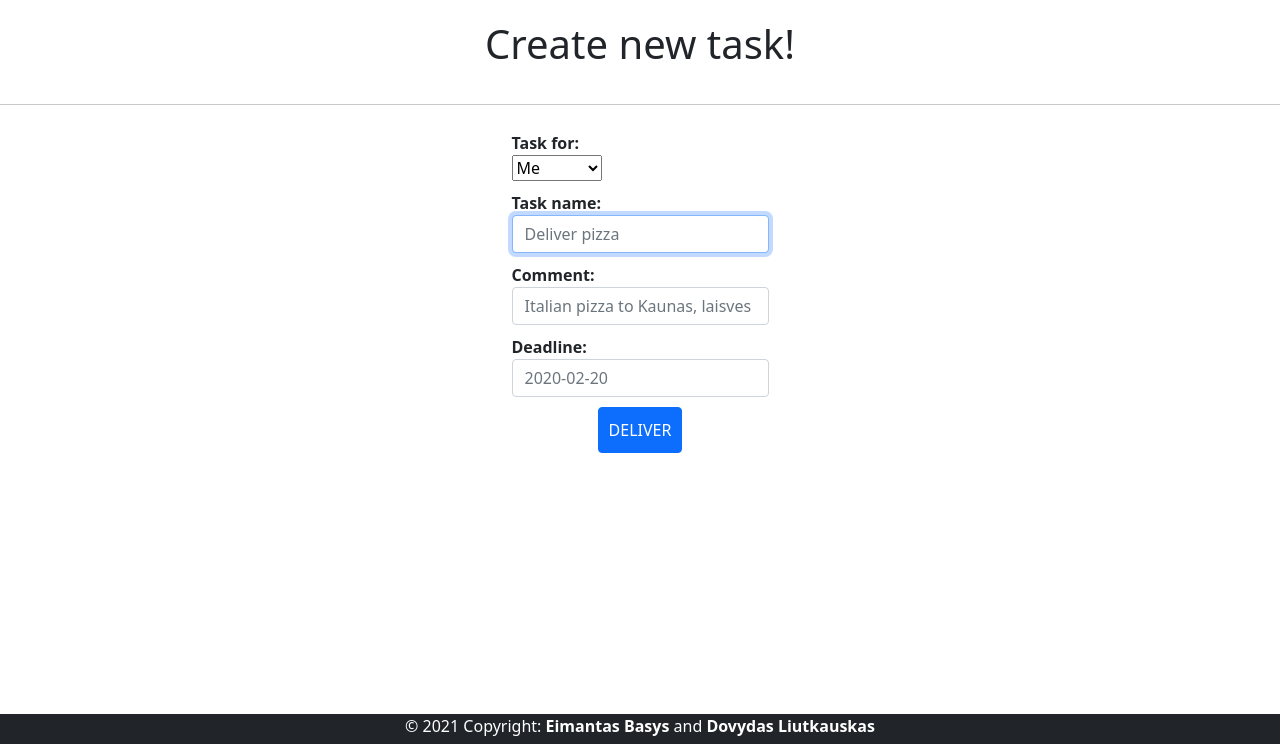
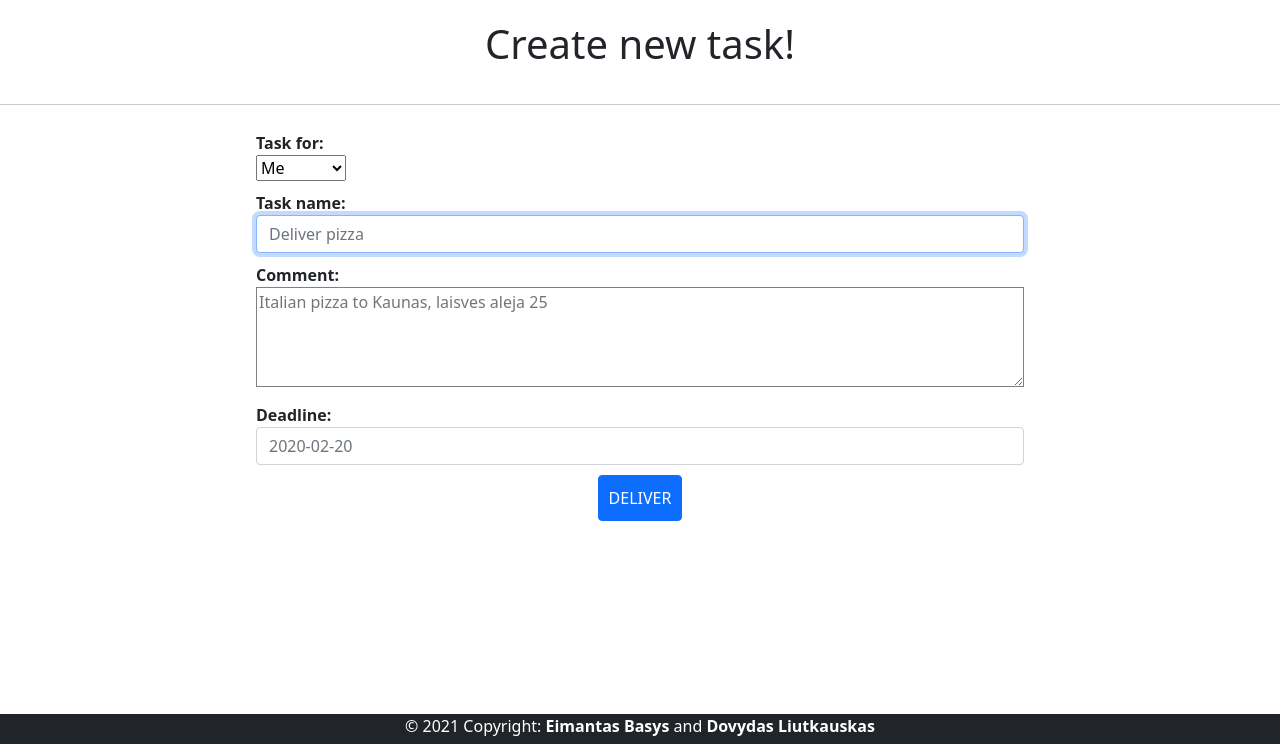
Before and after one commit to Eimantas93/TM, a Flask app: page /new_task in a window 1280 px wide. Shown: the part 56-800 px from the top of the page. Run offline with Flask 2, Linux system fonts and the light colour scheme.

Commit message:
Adjustable comments and more CCS/HTML

```diff
--- a/application.py
+++ b/application.py
@@ -82,7 +82,7 @@ def logout():
     return redirect("/")
 
 
-@app.route("/new_task", methods=["GET"])
+@app.route("/new_task", methods=["GET", "POST"])
 def new_task():
     if request.method == "GET":
         return render_template("new_task.html")
--- a/static/script.js
+++ b/static/script.js
@@ -0,0 +1,6 @@
+$('textarea').each(function () {
+    this.setAttribute('style', 'height:' + (this.scrollHeight) + 'px;overflow-y:hidden;');
+  }).on('input', function () {
+    this.style.height = 'auto';
+    this.style.height = (this.scrollHeight) + 'px';
+  });
--- a/static/styles.css
+++ b/static/styles.css
@@ -23,7 +23,7 @@ label {
     margin-top: 10px;
 }
 
-/* To center the button we to put it inside the div */
+/* To center the button we need to put it inside the div */
 .button {
     text-align: center;
 }
@@ -32,4 +32,15 @@ label {
 .container-1 {
     display: flex;
     justify-content: center;
+    width: 100%;
 }
+/* Making the comment section bigger and scrollable */
+.textarea {
+    width: 100%;
+    height: 100px;
+    border: 1px solid grey;
+}
+
+.form {
+    width: 60%;
+}
--- a/templates/index.html
+++ b/templates/index.html
@@ -5,9 +5,9 @@ Task Manager
 {% endblock %}
 
 {% block main %}
-<center>
     <h1 class="pageTitle">Welcome to Task Manager App!</h1>
     <hr>
+    <div class="container-1">
     <form action="/edit_task" method="GET">
         <table>
             <tr>Current task</tr>
@@ -18,7 +18,9 @@ Task Manager
                 <td>Deadline</td>
             </tr>
         </table>
+        <div class="button">
         <button>EDIT</button>
+        </div>
     </form>
-</center>
+    </div>
 {% endblock %}
--- a/templates/new_task.html
+++ b/templates/new_task.html
@@ -8,7 +8,7 @@ Task Manager
     <h1 class="pageTitle">Create new task!</h1>
     <hr>
     <div class="container-1">
-    <form action="/new_task" method="post">
+    <form action="/new_task" method="post" class="form">
         <label>Task for: </label>
         <div class="form-group">
             <select id="task_for">
@@ -25,8 +25,9 @@ Task Manager
         </div>
         <label>Comment: </label>
         <div class="form-group">
-            <input autocomplete="off" type="text" class="form-control"
-                placeholder="Italian pizza to Kaunas, laisves aleja 25" name="comment">
+            <!-- <input autocomplete="off" type="text" class="form-control"
+                placeholder="Italian pizza to Kaunas, laisves aleja 25" name="comment"> -->
+        <textarea placeholder="Italian pizza to Kaunas, laisves aleja 25" class="textarea" type="text" name="comment"></textarea>
         </div>
         <label>Deadline: </label>
         <div class="form-group">
```
